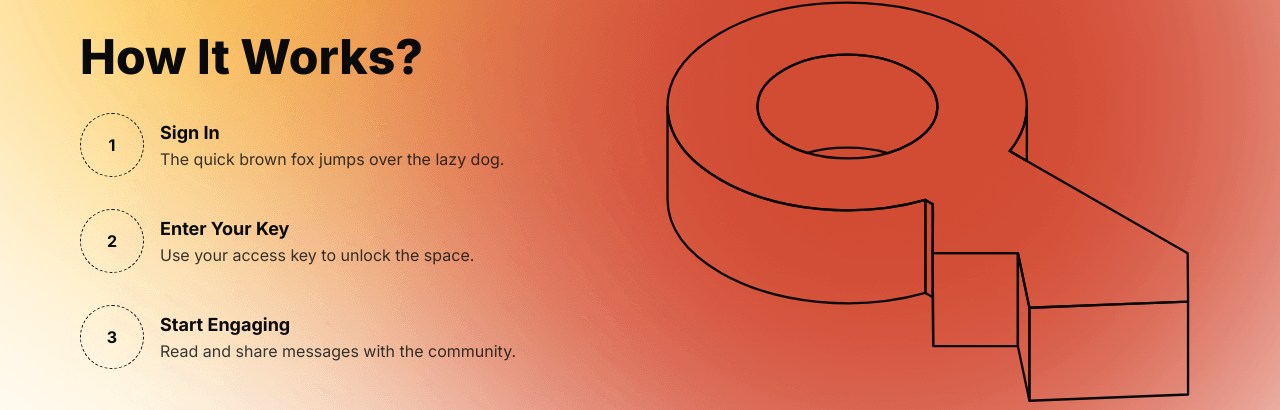
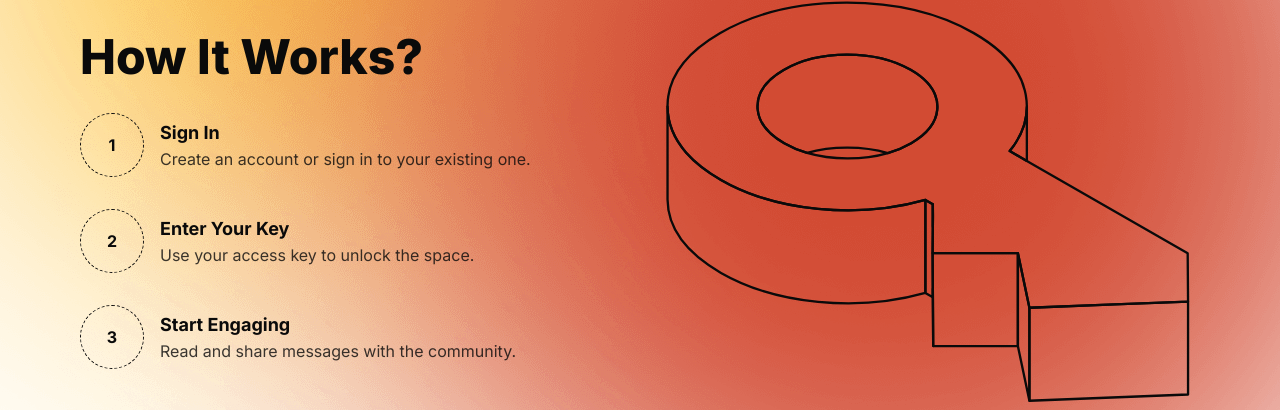
Before and after one commit to DawidGawronskiDev/members-only-refined, a Next.js app: page / in a window 1280 px wide. Shown: the part 413-823 px from the top of the page. Built offline with nearby package versions, Linux system fonts and the light colour scheme; no server answers.

Commit message:
update home page content

```diff
--- a/src/app/page.tsx
+++ b/src/app/page.tsx
@@ -38,6 +38,41 @@ export function SectionHero() {
   );
 }
 
+const steps = [
+  {
+    title: "Sign In",
+    description: "Create an account or sign in to your existing one.",
+  },
+  {
+    title: "Enter Your Key",
+    description: "Use your access key to unlock the space.",
+  },
+  {
+    title: "Start Engaging",
+    description: "Read and share messages with the community.",
+  },
+];
+
+export function Step({
+  step,
+}: {
+  step: { title: string; description: string; index: number };
+}) {
+  const { index, title, description } = step;
+
+  return (
+    <li className="flex items-center gap-4">
+      <div className="w-full max-w-16 aspect-square rounded-full border border-foreground border-dashed flex items-center justify-center">
+        <span className="font-bold">{index}</span>
+      </div>
+      <div>
+        <span className="text-lg font-bold">{title}</span>
+        <p>{description}</p>
+      </div>
+    </li>
+  );
+}
+
 export function SectionHowItWorks() {
   return (
     <section>
@@ -46,33 +81,9 @@ export function SectionHowItWorks() {
           <div className="w-full">
             <h2>How It Works?</h2>
             <ul className="space-y-8 mt-8">
-              <li className="flex items-center gap-4">
-                <div className="w-16 h-16 rounded-full border border-foreground border-dashed flex items-center justify-center">
-                  <span className="font-bold">1</span>
-                </div>
-                <div>
-                  <span className="text-lg font-bold">Sign In</span>
-                  <p>The quick brown fox jumps over the lazy dog.</p>
-                </div>
-              </li>
-              <li className="flex items-center gap-4">
-                <div className="w-16 h-16 rounded-full border border-foreground border-dashed flex items-center justify-center">
-                  <span className="font-bold">2</span>
-                </div>
-                <div>
-                  <span className="text-lg font-bold">Enter Your Key</span>
-                  <p>Use your access key to unlock the space.</p>
-                </div>
-              </li>
-              <li className="flex items-center gap-4">
-                <div className="w-16 h-16 rounded-full border border-foreground border-dashed flex items-center justify-center">
-                  <span className="font-bold">3</span>
-                </div>
-                <div>
-                  <span className="text-lg font-bold">Start Engaging</span>
-                  <p>Read and share messages with the community.</p>
-                </div>
-              </li>
+              {steps.map((step, index) => (
+                <Step key={index} step={{ ...step, index: index + 1 }} />
+              ))}
             </ul>
           </div>
           <div className="w-full hidden lg:block">
```
